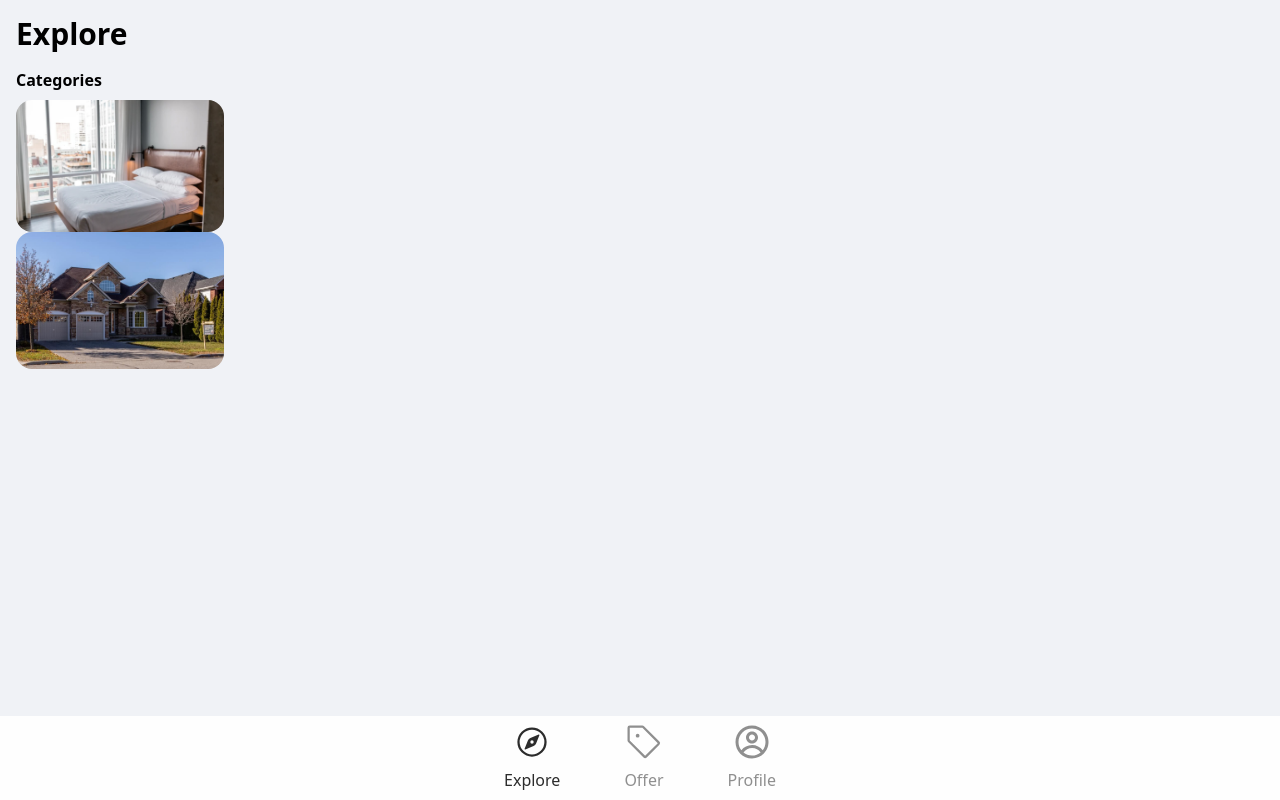
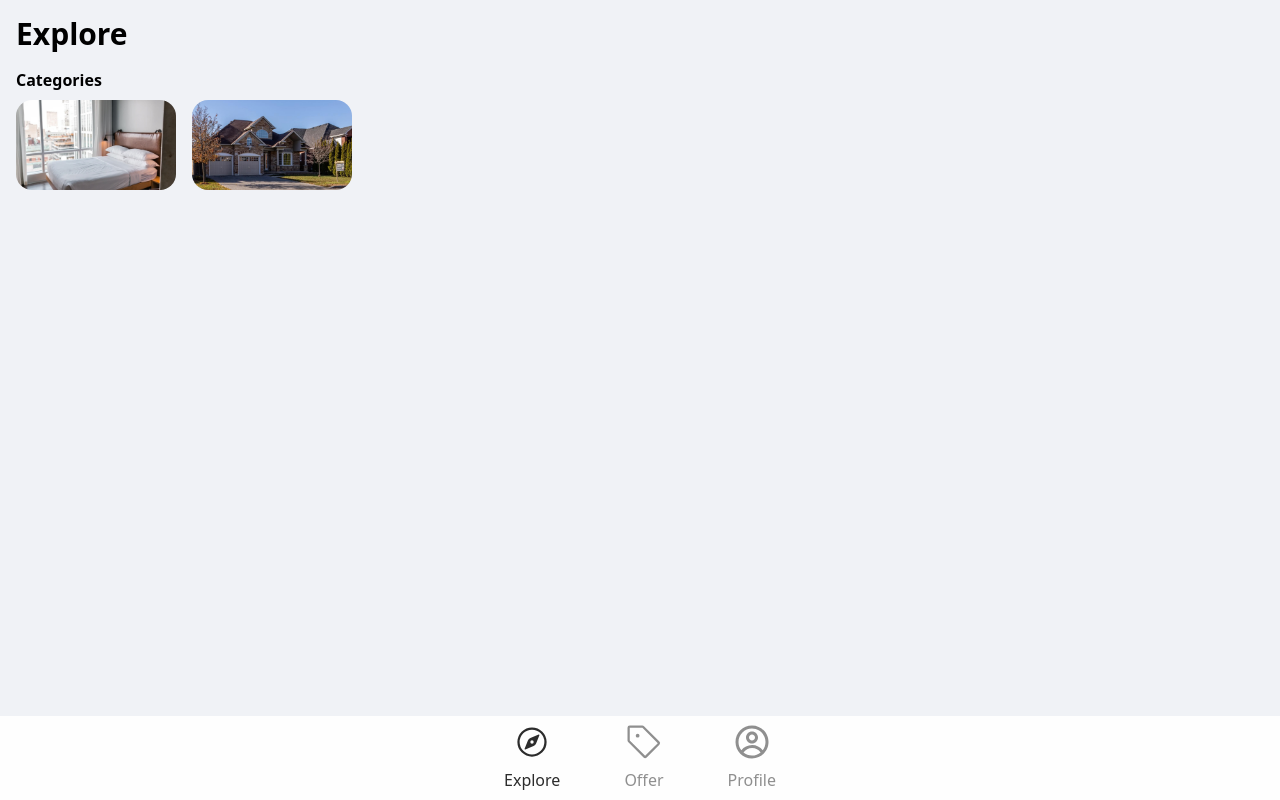
Before and after one commit to easyrilwan/mousemarketplacesublet, a React (Vite) app: page / in a window 1280 px wide. Built offline with nearby package versions, Linux system fonts and the light colour scheme.

Commit message:
Explore page cont

```diff
--- a/src/pages/Explore.tsx
+++ b/src/pages/Explore.tsx
@@ -13,20 +13,20 @@ export default function Explore() {
 
         <p className="font-semibold">Categories</p>
 
-        <div>
-          <Link to="/category/rent">
+        <div className="space-x-4">
+          <Link to="/category/rent" className="flex-1">
             <img
               src={rentCategoryImage}
               alt="rent"
-              className="size-1/6 rounded-2xl object-cover"
+              className="inline-block aspect-video min-h-20 max-w-40 rounded-2xl object-cover"
             />
           </Link>
 
-          <Link to="/category/sell">
+          <Link to="/category/sell" className="flex-1">
             <img
               src={sellCategoryImage}
               alt="sell"
-              className="size-1/6 rounded-2xl object-cover"
+              className="inline-block aspect-video min-h-20 max-w-40 rounded-2xl object-cover"
             />
           </Link>
         </div>
```
